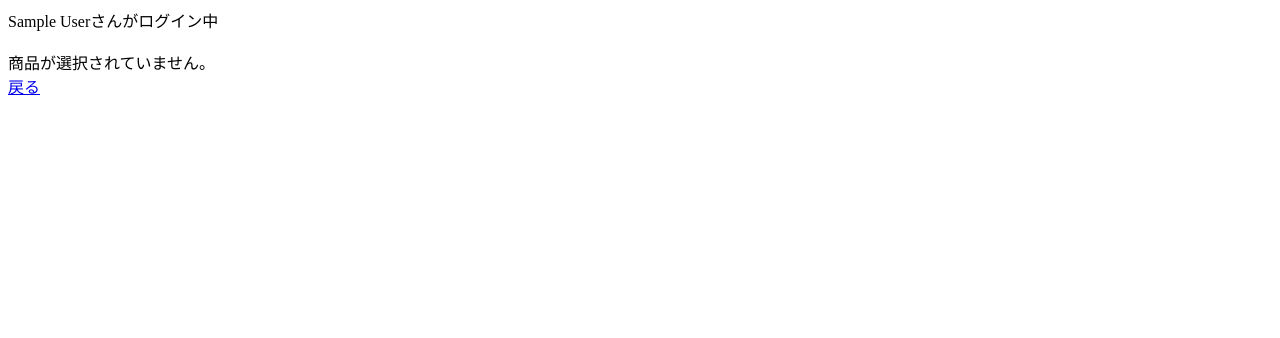
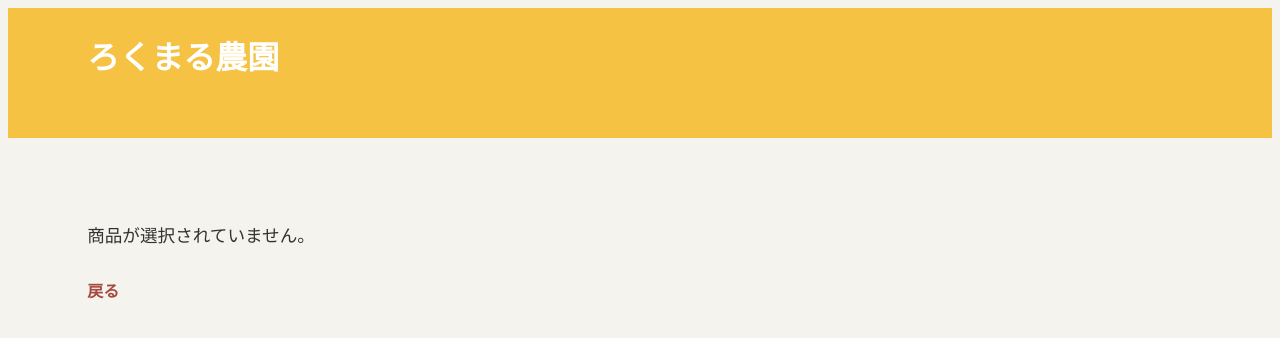
Before and after one commit to chisato410/Aclass, a PHP site: page /pro_ng.php in a window 1280 px wide. Shown: the top 338 px of the page. Run offline with PHP 8.4, Linux system fonts and the light colour scheme; the visitor is signed in with stand-in values (Sample User, id 1); some libraries are stand-ins or nearby versions.

Commit message:
pro_ngにcssを追加

```diff
--- a/shop/product/pro_ng.php
+++ b/shop/product/pro_ng.php
@@ -1,14 +1,11 @@
 <?php
 session_start();
 session_regenerate_id(true);
-if (isset($_SESSION['login']) == false) {
-  print 'ログインされていません。<br>';
-  print '<a href="../staff_login/staff_login.html">ログイン画面へ</a>';
+
+if (!isset($_SESSION['login'])) {
+  echo 'ログインしていません<br>';
+  echo '<a href="../staff_login/staff_login.html">ログイン画面へ</a>';
   exit();
-} else {
-  print $_SESSION['staff_name'];
-  print 'さんがログイン中 <br> ';
-  print '<br>';
 }
 ?>
 
@@ -16,14 +13,22 @@ if (isset($_SESSION['login']) == false) {
 <html lang="ja">
 
 <head>
-  <meta charset="UTF-8">
-  <meta name="viewport" content="width=device-width, initial-scale=1.0">
-  <title>ろくまる農園</title>
+  <?php include '../common/head.php'; ?>
+  <title>未選択エラー | ろくまる農園</title>
 </head>
 
 <body>
-  商品が選択されていません。<br>
-  <a href="./pro_list.php">戻る</a>
+  <?php include '../common/header.php'; ?>
+
+  <main class="main">
+    <div class="main__inner">
+      <p class="result">商品が選択されていません。</p>
+      <div class="form-actions">
+        <a href="./pro_list.php" class="link-back">戻る</a>
+      </div>
+    </div>
+  </main>
+
 </body>
 
 </html>
```
